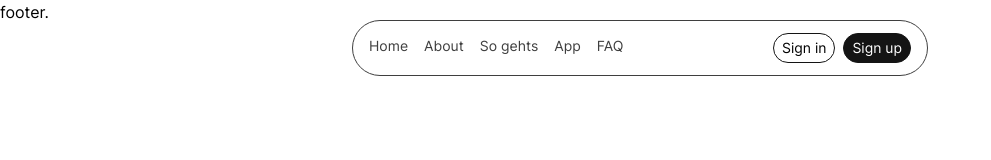
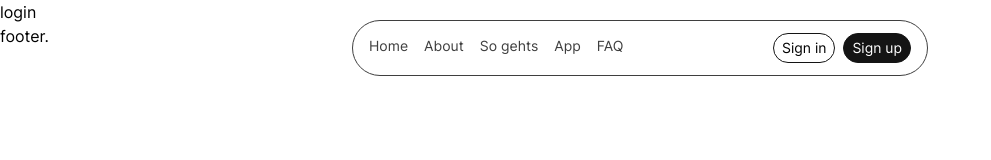
Before and after one commit to gianlucazicca/dogitag, a Nuxt app: page /login in a window 1280 px wide. Shown: the top 160 px of the page, without its empty margins (0-991 px from the left). Built offline with nearby package versions, Linux system fonts and the light colour scheme.

Commit message:
add: login.vue register.vue

```diff
--- /dev/null
+++ b/pages/login.vue
@@ -0,0 +1,3 @@
+<template>
+    login
+</template>
--- /dev/null
+++ b/pages/register.vue
@@ -0,0 +1,3 @@
+<template>
+    register
+</template>
```
